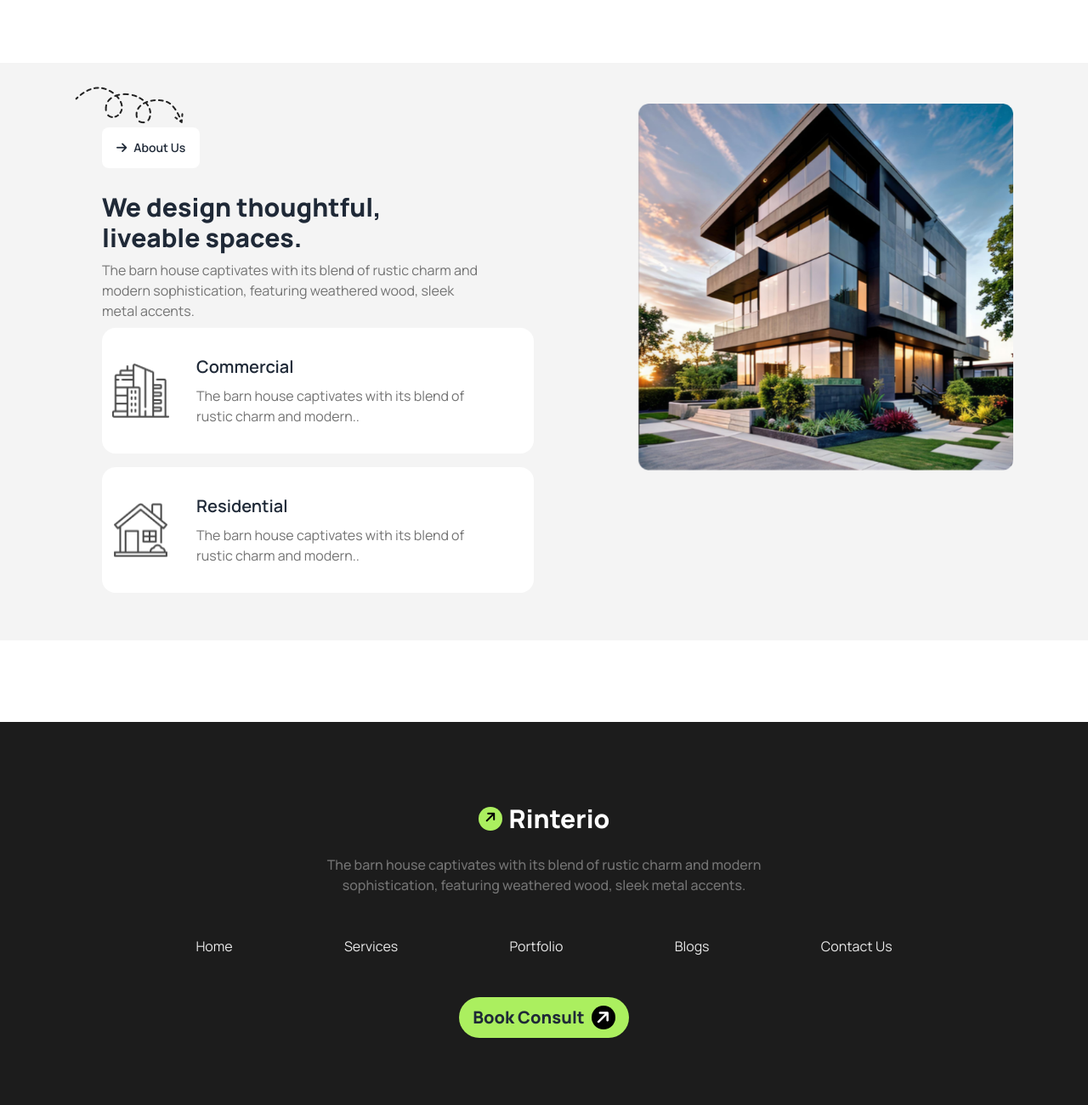
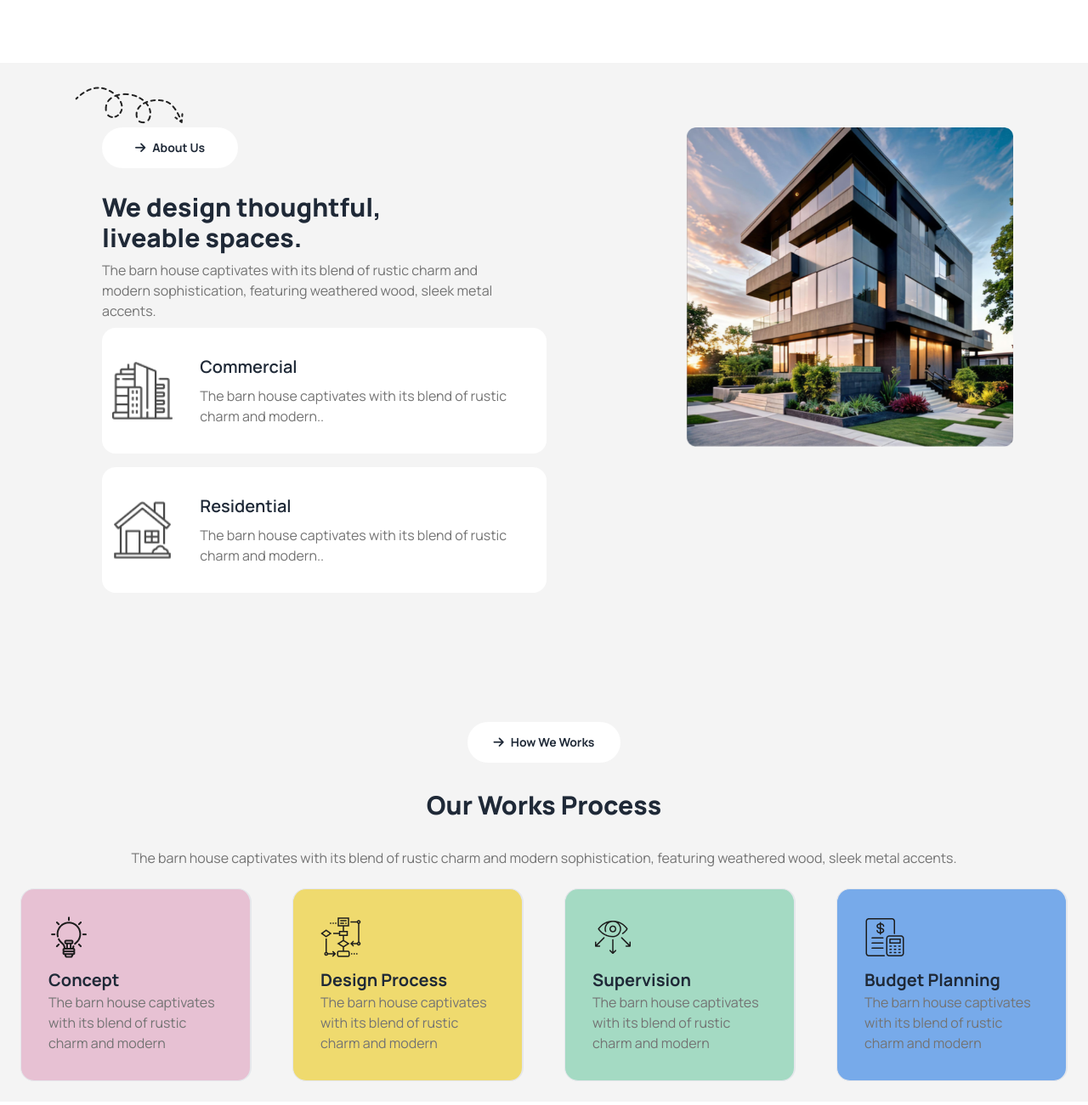
Before and after one commit to MRS028/Assignment03, a plain HTML site: page index.html in a window 1280 px wide. Shown: the part 720-2021 px from the top of the page at 85% size. Drawn offline with nearby package versions, Linux system fonts and the light colour scheme.

Commit message:
We design Section

```diff
--- a/index.html
+++ b/index.html
@@ -119,9 +119,10 @@
     </header>
     <!-- main -->
     <main>
-      <!-- Section-01 -->
-       <section>
-        <section class="bg-[#F4F4F4] my-24 p-6">
+
+       <section class="bg-[#F4F4F4] ">
+              <!-- Section-01 -->
+        <section class="my-24 p-6">
           <div class="grid lg:flex lg:card-side  lg:px-16">
 
 
@@ -130,14 +131,14 @@
                   <img class="hidden lg:flex" src="assets/Vector.png" alt="">
                 </div>
                   <div class="py-5 card-actions place-content-center lg:flex lg:place-self-start">
-                      <button class="btn btn-ghost bg-[#FFFFFF] "><i class="fa-solid fa-arrow-right"></i>About Us</button>
+                      <button class="btn btn-ghost rounded-3xl w-[160px] font-bold bg-[#FFFFFF] "><i class="fa-solid fa-arrow-right"></i>About Us</button>
                     </div>
 
                 <h2 class="text-3xl font-extrabold text-center lg:text-left ">We design thoughtful,<br>liveable spaces.</h2>
                 <p class="lg:w-3/4 font-normal text-[#737373] text-center lg:text-left">The barn house captivates with its blend of rustic charm and
                   modern sophistication, featuring weathered wood, sleek metal accents.</p>
                   <div class="  card card-side bg-[#FFFFFF] px-3 lg:w-[85%] mb-2">
-                      <figure class="w-[50%] lg:w-[20%]">
+                      <figure class="w-[50%] md:w-[20%]">
                         <img
                           src="assets/commercial.png"
                           alt="Movie" />
@@ -148,7 +149,7 @@
                       </div>
                     </div>
                     <div class="card card-side bg-[#FFFFFF] px-3 lg:w-[85%] ">
-                      <figure class="w-[50%] lg:w-[20%]">
+                      <figure class="w-[50%] md:w-[20%]">
                         <img
                           src="assets/residential.png"
                           alt="Movie" />
@@ -163,8 +164,8 @@
 
                 </div>
 
-                <figure class="my-6 lg:w-[65%]">
-                  <img
+                <figure class="my-10 lg:w-[55%] md:pt-3 md:ml-10">
+                  <img class=""
                     src="assets/Rectangle.png"
                     alt="Album" />
                 </figure>
@@ -173,6 +174,72 @@
           </div>
 
        </section>
+       <!-- section-2 -->
+        <section>
+
+        </section>
+        <!-- section-3 we design-->
+         <section class="my-5 mb-10">
+          <div>
+            <!-- text -->
+            <div class="text-center">
+              <div>
+                <button class="btn btn-ghost rounded-3xl w-[180px] font-bold bg-[#FFFFFF] "><i class="fa-solid fa-arrow-right"></i>How We Works</button>
+              </div>
+              <h2 class="text-3xl font-extrabold text py-8">
+                Our Works Process
+              </h2>
+              <p class="text-[#737373] md:text-center  font-normal">The barn house captivates with its blend of rustic charm and modern
+                 sophistication, featuring weathered wood, sleek metal accents.</p>
+            </div>
+            <!-- card -->
+             <div class="grid md:grid-cols-2 lg:grid-cols-4 ">
+              <!-- card-1 -->
+              <div class="m-6 gap-y-3 flex justify-start flex-col text-left border border-r-2 bg-[#E7C1D3] rounded-2xl p-8">
+                <div>
+                  <img src="assets/concept.png" alt="">
+                </div>
+                <div class="">
+                  <h2 class="font-bold text-xl">Concept</h2>
+                <p class="text-[#737373] font-normal">The barn house captivates with its blend of rustic charm and modern</p>
+                </div>
+              </div>
+              <!-- card-2 -->
+              <div class="m-6 gap-y-3 flex justify-start flex-col text-left border border-r-2 bg-[#EFDA6E] rounded-2xl p-8">
+                <div>
+                  <img src="assets/flow-chart.png" alt="">
+                </div>
+                <div class="">
+                  <h2 class="font-bold text-xl">Design Process</h2>
+                <p class="text-[#737373] font-normal">The barn house captivates with its blend of rustic charm and modern</p>
+                </div>
+              </div>
+              <!-- card-3 -->
+              <div class="m-6 gap-y-3 flex justify-start flex-col text-left border border-r-2 bg-[#A4DAC3] rounded-2xl p-8">
+                <div>
+                  <img src="assets/vision.png" alt="">
+                </div>
+                <div class="">
+                  <h2 class="font-bold text-xl">Supervision</h2>
+                <p class="text-[#737373] font-normal">The barn house captivates with its blend of rustic charm and modern</p>
+                </div>
+              </div>
+              <!-- card-4 -->
+              <div class="m-6 gap-y-3 flex justify-start flex-col text-left border border-r-2 bg-[#77AAEA] rounded-2xl p-8">
+                <div>
+                  <img src="assets/budget-planning.png" alt="">
+                </div>
+                <div class="">
+                  <h2 class="font-bold text-xl">Budget Planning</h2>
+                <p class="text-[#737373] font-normal">The barn house captivates with its blend of rustic charm and modern</p>
+                </div>
+              </div>
+
+
+             </div>
+
+          </div>
+         </section>
        </section>
 
 
```
